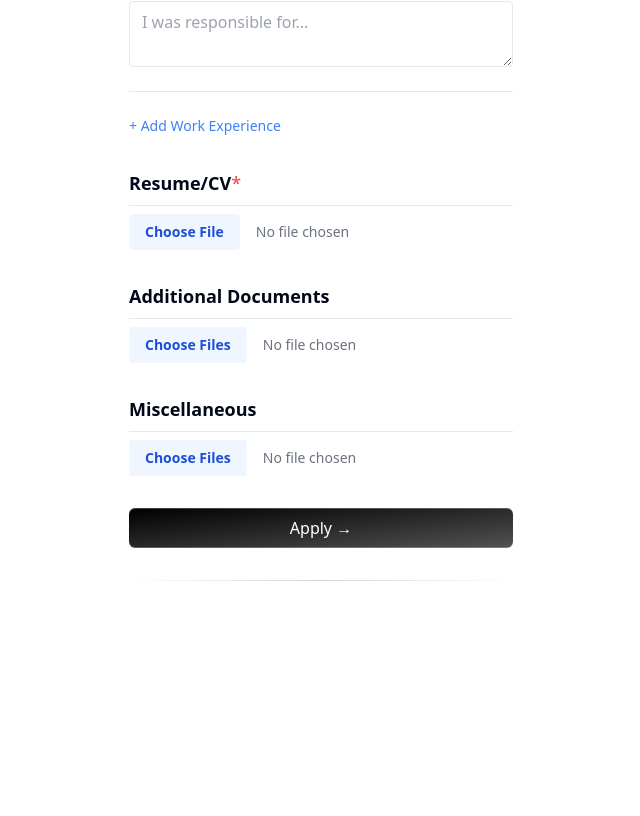
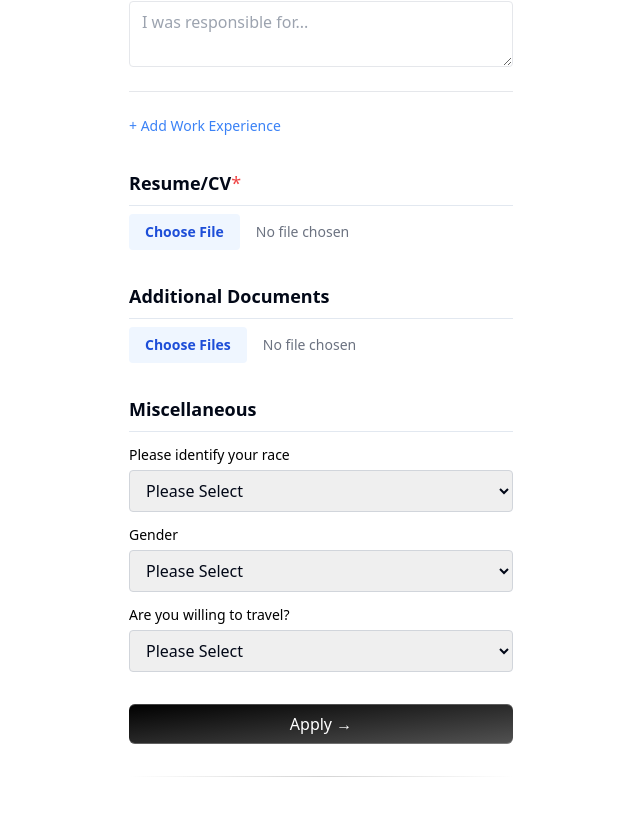
Before and after one commit to davidfashokun/UIDesign-JobApplication, a Next.js app in the folder uidesignjobapp/: page /pages/signup in a window 1280 px wide. Shown: the part 1598-2414 px from the top of the page, without its empty margins (319-959 px from the left). Before the commit the page ends 2243 px from the top, so only its background shows below. Built offline with nearby package versions, Linux system fonts and the light colour scheme.

Commit message:
added miscellaneous questions

```diff
--- a/uidesignjobapp/components/example/signup-form-demo.tsx
+++ b/uidesignjobapp/components/example/signup-form-demo.tsx
@@ -147,7 +147,7 @@ export default function SignupFormDemo() {
           <LabelInputContainer className="mt-4">
             <Label htmlFor="state">State</Label>
             <select id="state" className="border border-gray-300 rounded px-3 py-2">
-              <option value="">Select</option>
+              <option value="">Please Select</option>
               <option value="AL">Alabama</option>
               <option value="AK">Alaska</option>
               <option value="AZ">Arizona</option>
@@ -273,7 +273,7 @@ export default function SignupFormDemo() {
                   onChange={(e) => handleEducationChange(entry.id, "degree", e.target.value)}
                   className="border border-gray-200 rounded px-3 py-2"
                 >
-                  <option value="">Select</option>
+                  <option value="">Please Select</option>
                   <option value="highschooldiploma">High School Diploma</option>
                   <option value="bachelors">Bachelors Degree</option>
                   <option value="masters">Masters Degree</option>
@@ -409,13 +409,39 @@ export default function SignupFormDemo() {
         <div className="mb-8">
           <h3 className="font-medium text-lg mb-2"><strong>Miscellaneous</strong></h3>
           <hr />
-          <input
-            type="file"
-            id="miscDocuments"
-            name="miscDocuments"
-            multiple
-            className="block w-full text-sm text-gray-500 file:mr-4 file:py-2 file:px-4 file:rounded file:border-0 file:text-sm file:font-semibold file:bg-blue-50 file:text-blue-700 hover:file:bg-blue-100 mt-2"
-          />
+          <LabelInputContainer className="mt-4">
+            <Label htmlFor="race">Please identify your race</Label>
+            <select id="race" className="border border-gray-300 rounded px-3 py-2">
+              <option value="">Please Select</option>
+              <option value="White">White</option>
+              <option value="Black">Black/African American</option>
+              <option value="Native Indian">American Indian/Alaskan Native</option>
+              <option value="Hawaiian">Hawaiian/Other Pacific Islander</option>
+              <option value="Hispanic">Hispanic/Latino</option>
+              <option value="Asian">Asian</option>
+              <option value="Multiple">Two or More Races</option>
+              <option value="Decline">Decline to identify</option>
+          </select>
+          </LabelInputContainer>
+          <LabelInputContainer className="mt-4">
+            <Label htmlFor="gender">Gender</Label>
+            <select id="gender" className="border border-gray-300 rounded px-3 py-2">
+              <option value="">Please Select</option>
+              <option value="male">Male</option>
+              <option value="female">Female</option>
+              <option value="other">Other</option>
+              <option value="Decline">Decline to identify</option>
+          </select>
+          </LabelInputContainer>
+
+          <LabelInputContainer className="mt-4">
+          <Label htmlFor="gender">Are you willing to travel?</Label>
+            <select id="travel" className="border border-gray-300 rounded px-3 py-2">
+              <option value="">Please Select</option>
+              <option value="yes">Yes</option>
+              <option value="no">No</option>
+          </select>
+          </LabelInputContainer>
         </div>
 
         <button disabled={hasErrors()}
```
